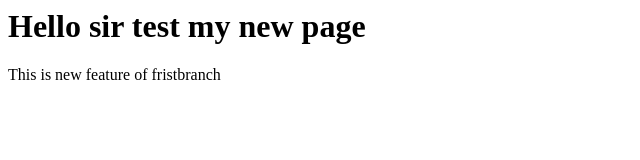
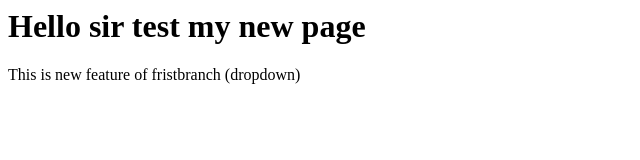
Before and after one commit to Asifdevop/Localrepo, a plain HTML site: page index.html in a window 1280 px wide. Shown: the full height of the page, 0-640 px from the left. Drawn offline with Linux system fonts and the light colour scheme.

Commit message:
added dropdown

```diff
--- a/index.html
+++ b/index.html
@@ -1,3 +1,3 @@
 <title>Hello bhai</title>
 <h1>Hello sir test my new page</h1>
-<p>This is new feature of fristbranch</p>
+<p>This is new feature of fristbranch (dropdown) </p>
```
